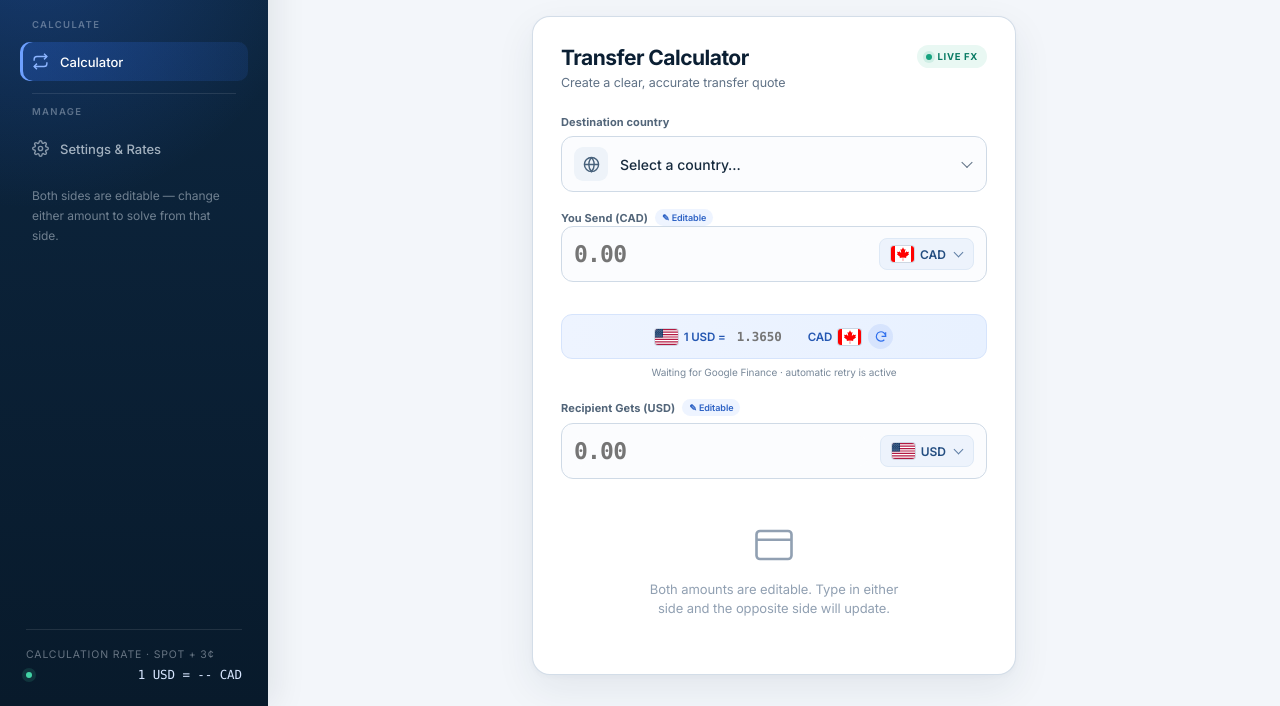
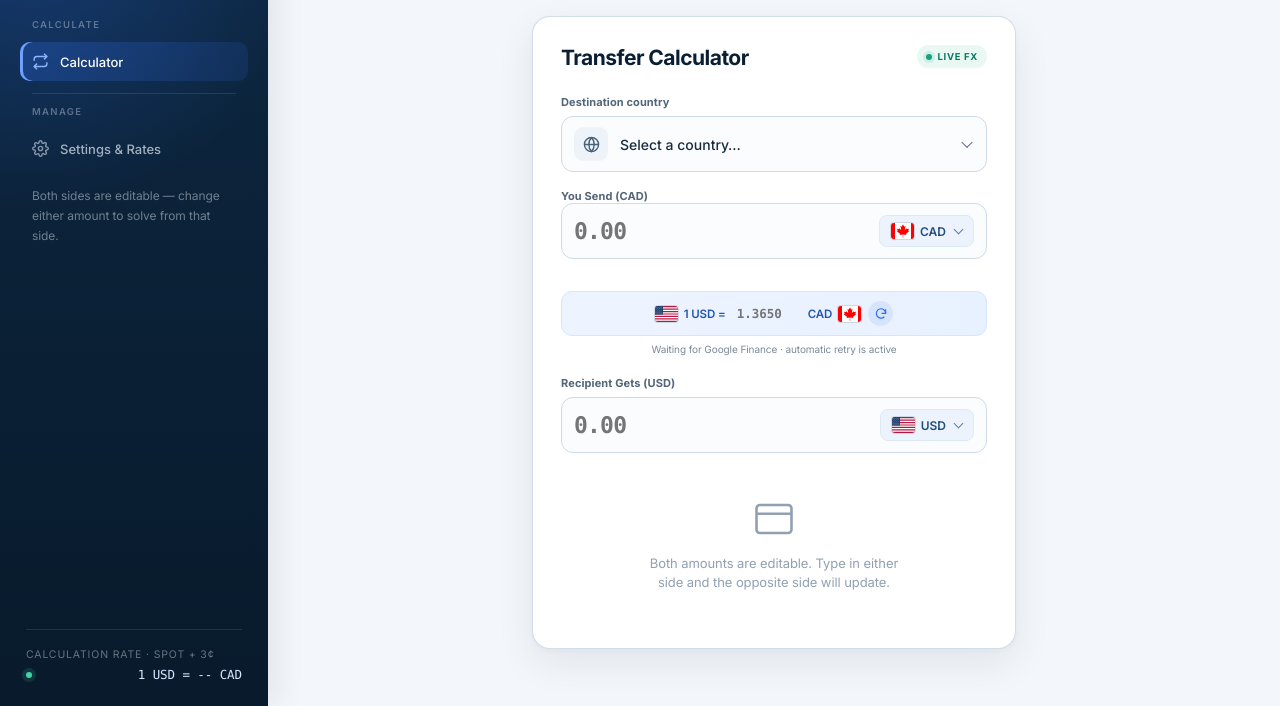
Before and after one commit to oabohiber-gif/Remito02, a plain HTML site: page index.html in a window 1280 px wide. Shown: the part 94-800 px from the top of the page. Drawn offline with Linux system fonts and the light colour scheme; no server answers.

Commit message:
Update index.html

```diff
--- a/index.html
+++ b/index.html
@@ -54,7 +54,6 @@
 <div class="calculator-heading">
 <div>
 <div class="card-header-lg">Transfer Calculator</div>
-<div class="calculator-subtitle">Create a clear, accurate transfer quote</div>
 </div>
 <div class="live-fx-badge"><span></span> Live FX</div>
 </div>
@@ -90,7 +89,7 @@
 </div>
 <div class="input-group">
 <div style="display: flex; justify-content: space-between; align-items: center;">
-<div class="field-title-group" style="display:flex; align-items:center;"><label class="field-caption" for="send-input" id="send-label" style="margin-bottom:0;">You Send (CAD)</label><span class="editable-badge">✎ Editable</span></div>
+<div class="field-title-group" style="display:flex; align-items:center;"><label class="field-caption" for="send-input" id="send-label" style="margin-bottom:0;">You Send (CAD)</label></div>
 
 </div>
 <div class="boxed-field you-send-row">
@@ -114,7 +113,7 @@
 </div>
 <div class="input-group">
 <div class="recipient-field-header">
-<div class="field-title-group"><label class="field-caption" for="amount-input" id="amount-label" style="margin-bottom:0;">Recipient Gets (USD)</label><span class="editable-badge">✎ Editable</span></div>
+<div class="field-title-group"><label class="field-caption" for="amount-input" id="amount-label" style="margin-bottom:0;">Recipient Gets (USD)</label></div>
 
 </div>
 <div class="boxed-field you-send-row">
```
